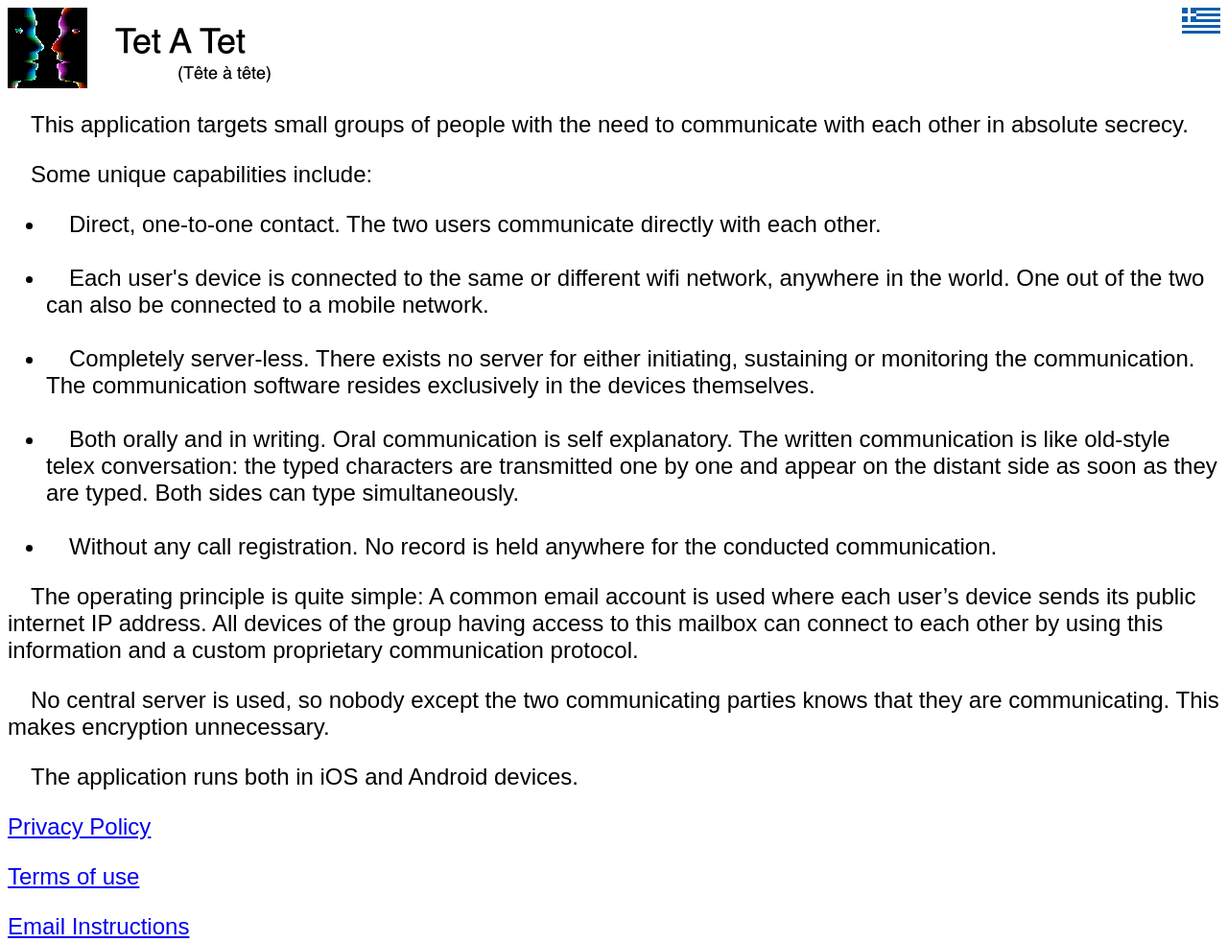
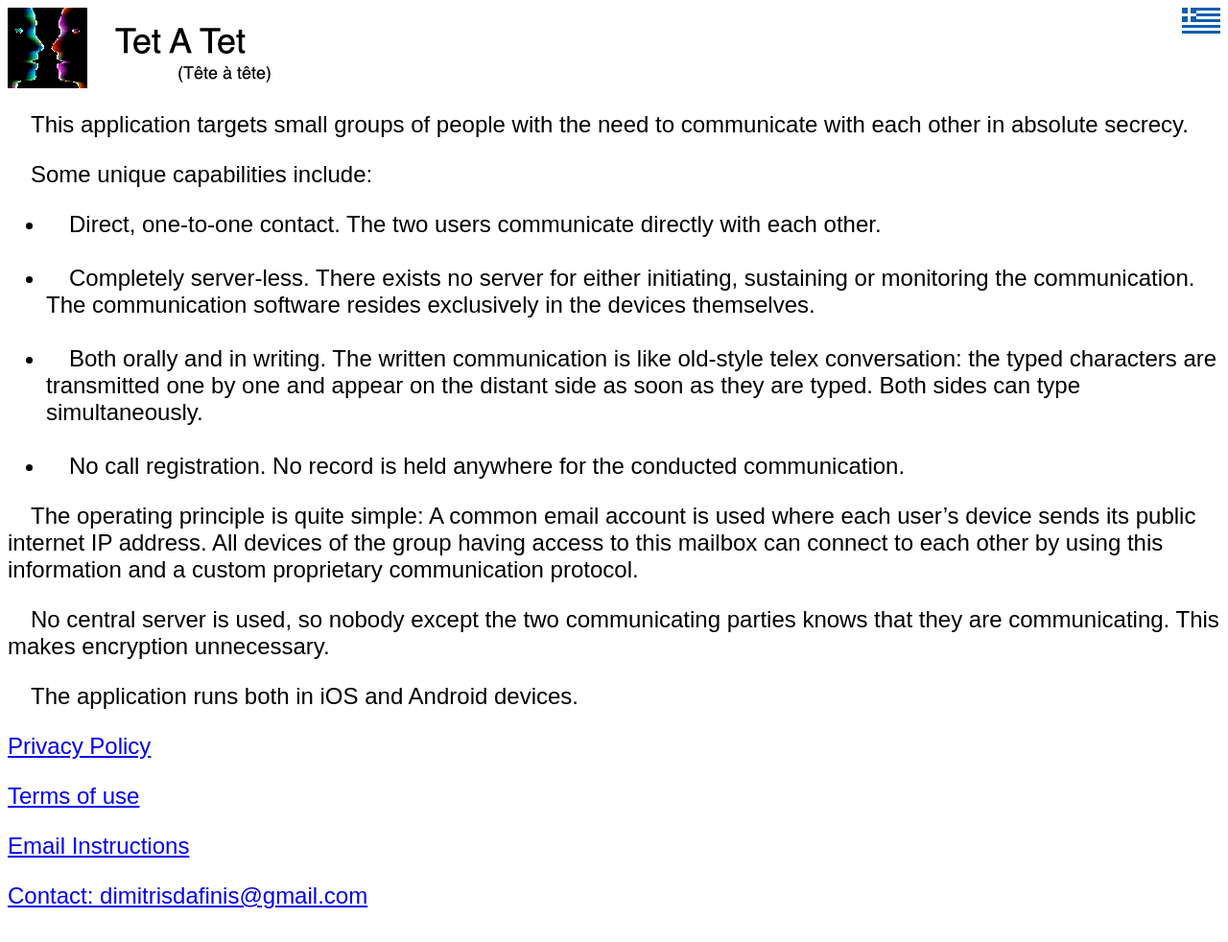
Before and after one commit to DimitrisDafinis/TetATet, a plain HTML site: page index.html in a window 1280 px wide. Shown: the top 982 px of the page at 96% size. Drawn offline with Linux system fonts and the light colour scheme.

Commit message:
Add files via upload

```diff
--- a/index.html
+++ b/index.html
@@ -16,13 +16,11 @@
   <ul>
   <li>&emsp;Direct, one-to-one contact. The two users communicate directly with each other.</li><br />
 
-  <li>&emsp;Each user's device is connected to the same or different wifi network, anywhere in the world. One out of the two can also be connected to a mobile network.</li><br />
-
   <li>&emsp;Completely server-less. There exists no server for either initiating, sustaining or monitoring the communication. The communication software resides exclusively in the devices themselves.</li><br />
 
-  <li>&emsp;Both orally and in writing. Oral communication is self explanatory. The written communication is like old-style telex conversation: the typed characters are transmitted one by one and appear on the distant side as soon as they are typed. Both sides can type simultaneously.</li><br />
+  <li>&emsp;Both orally and in writing. The written communication is like old-style telex conversation: the typed characters are transmitted one by one and appear on the distant side as soon as they are typed. Both sides can type simultaneously.</li><br />
 
-  <li>&emsp;Without any call registration. No record is held anywhere for the conducted communication.</li>
+  <li>&emsp;No call registration. No record is held anywhere for the conducted communication.</li>
   </ul>
 </p>
 
```
